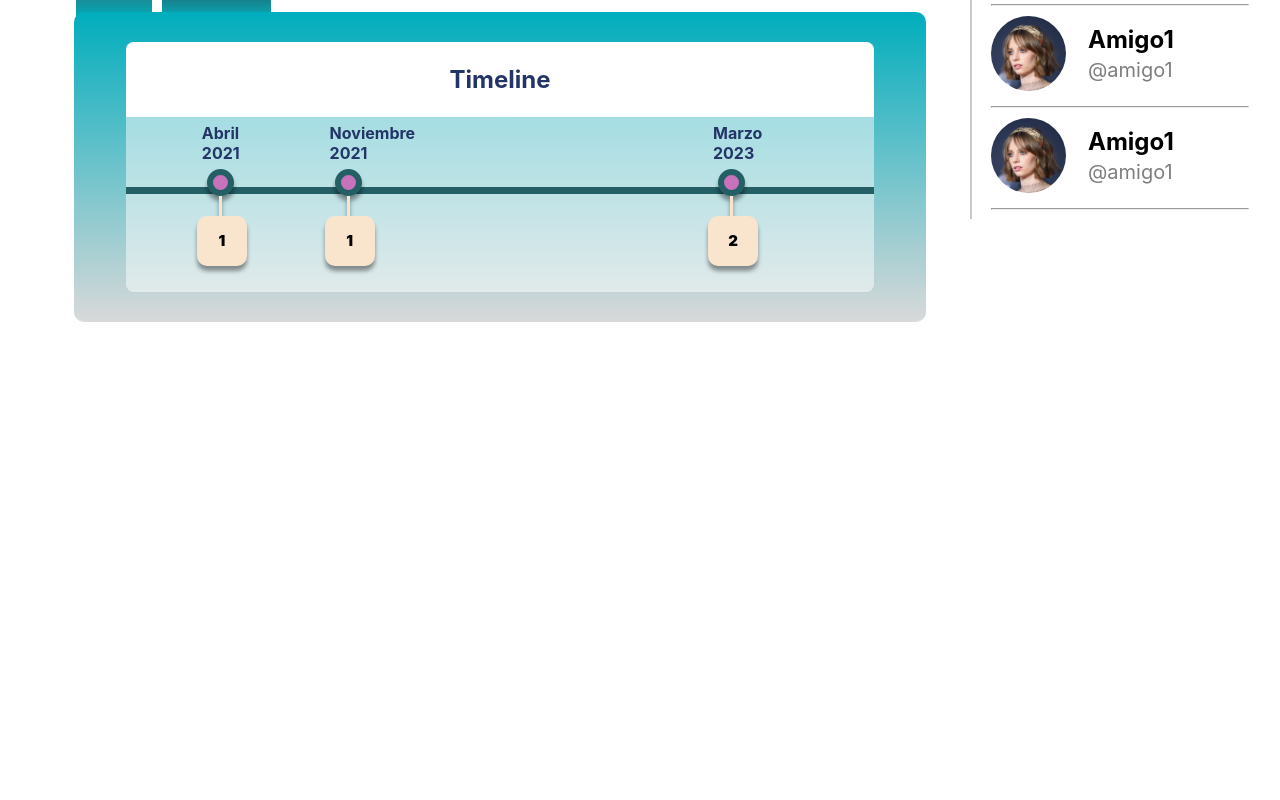
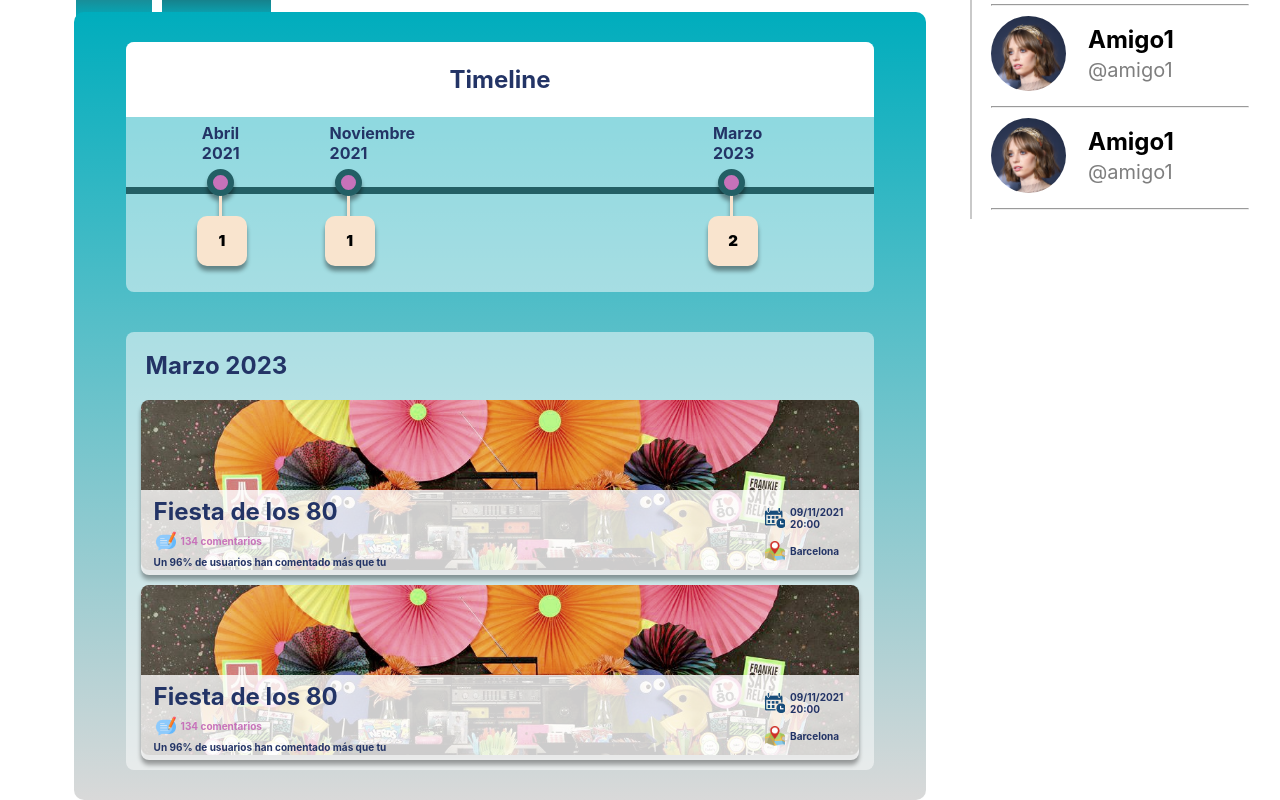
Before and after one commit to a-collado/PW1---Open-Events, a Vue app: page /p2 in a window 1280 px wide. Shown: the part 913-1713 px from the top of the page. Before the commit the page ends 1235 px from the top, so only its background shows below. Built offline with nearby package versions, Linux system fonts and the light colour scheme; a web font is replaced by a local one.

Commit message:
timeline event movil

```diff
--- a/src/components/Perfil2.vue
+++ b/src/components/Perfil2.vue
@@ -126,8 +126,74 @@
 
 
           </div> <!--Tanquem div timeline-->
+        </div> <!--Tanquem div centered_horitzontal-->
 
+        <div class="centered_horitzontal">
+          <div class="background_white_opac">
+
+            <h2 class="blue_big" style="margin-left:20px">Marzo 2023</h2>
+
+            <div class="timeline_event">
+              <img class="event_img" src="../assets/images/events/80_party_event.jpg" alt="image of the event">
+
+              <div class="footer_timelineEvent">
+                <div>
+                  <h2 class="blue_big">Fiesta de los 80</h2>
+                  <div class="flex_row_wrap">
+                    <img class="icon" src="../assets/images/icons/comment.png" alt="icon">
+                    <p class="pink_small_bold">134 comentarios</p>
+                  </div>
+                  <p class="blue_small_bold">Un 96% de usuarios han comentado más que tu</p>
+                </div>
+
+                <div class="column">
+                  <div class="flex_row_wrap">
+                    <img class="icon" src="../assets/images/icons/schedule.png" alt="icon">
+                    <p class="blue_small_bold">09/11/2021<br>20:00</p>
+                  </div>
+
+                  <div class="flex_row_wrap">
+                    <img class="icon" src="../assets/images/icons/maps.png" alt="icon">
+                    <p class="blue_small_bold">Barcelona</p>
+                  </div>
+                </div>
+
+              </div><!--Footer del event-->
+            </div> <!--Tanquem div del event-->
+
+
+            <div class="timeline_event">
+              <img class="event_img" src="../assets/images/events/80_party_event.jpg" alt="image of the event">
+
+              <div class="footer_timelineEvent">
+                <div>
+                  <h2 class="blue_big">Fiesta de los 80</h2>
+                  <div class="flex_row_wrap">
+                    <img class="icon" src="../assets/images/icons/comment.png" alt="icon">
+                    <p class="pink_small_bold">134 comentarios</p>
+                  </div>
+                  <p class="blue_small_bold">Un 96% de usuarios han comentado más que tu</p>
+                </div>
+
+                <div class="column">
+                  <div class="flex_row_wrap">
+                    <img class="icon" src="../assets/images/icons/schedule.png" alt="icon">
+                    <p class="blue_small_bold">09/11/2021<br>20:00</p>
+                  </div>
+
+                  <div class="flex_row_wrap">
+                    <img class="icon" src="../assets/images/icons/maps.png" alt="icon">
+                    <p class="blue_small_bold">Barcelona</p>
+                  </div>
+                </div>
+
+              </div><!--Footer del event-->
+            </div> <!--Tanquem div del event-->
+
+
+          </div>  <!--Tanquem div de tots els events -->
         </div> <!--Tanquem div centered_horitzontal-->
+
     </div> <!--Tanquem div gran dels events i estadístiques AMB botons-->
 
   <!---->
--- a/src/style.css
+++ b/src/style.css
@@ -201,6 +201,7 @@ nav {
   left:75%;
   top: 105px;
 }
+
 /*Event elements_____________________*/
 .basic_event{
   width: 100vw;
@@ -231,6 +232,47 @@ nav {
   margin: 3px;
 }
 
+/*Timeline elements_____________________*/
+div.background_white_opac{
+  width: 90%;
+  background-color: rgba(255,255,255,0.5);
+  border-radius: 8px 8px 8px 8px;
+  margin-top: 20px;
+  margin-bottom: 20px;
+}
+
+/*Timeline events_______*/
+.timeline_event{
+  height: 170px;
+  filter: drop-shadow(0px 5px 2px rgba(0, 0, 0, 0.4));
+  margin: 5px;
+  margin-bottom: 12px;
+  display: flex;
+  margin:15px;
+}
+
+.footer_timelineEvent{
+  width: 100%;
+  height: 50%;
+  top: 5%;
+  border-radius: 0px 0px 8px 8px;
+  background-color: rgba(255,255,255,0.8);
+  position: absolute;
+  top: 90px;
+  display: flex;
+  justify-content: space-between;
+  align-items: center;
+}
+
+.footer_timelineEvent > *{
+  margin: 10px;
+}
+.footer_timelineEvent > div > *, .footer_timelineEvent > div > div > p{
+  margin: 3px;
+}
+
+
+/*______________________________________*/
 div .button_flex {
   display: flex;
   margin-left: 7px;
@@ -881,6 +923,12 @@ p.pink_normal{
   font-size: 20px;
 }
 
+p.pink_small_bold{
+  color: #C772BA;
+  font-size: 10px;
+  font-weight: bold;
+}
+
 h1{
   font-size: 40px;
   color: black;
```
Lines whose indentation alone changed are shown as unchanged.
